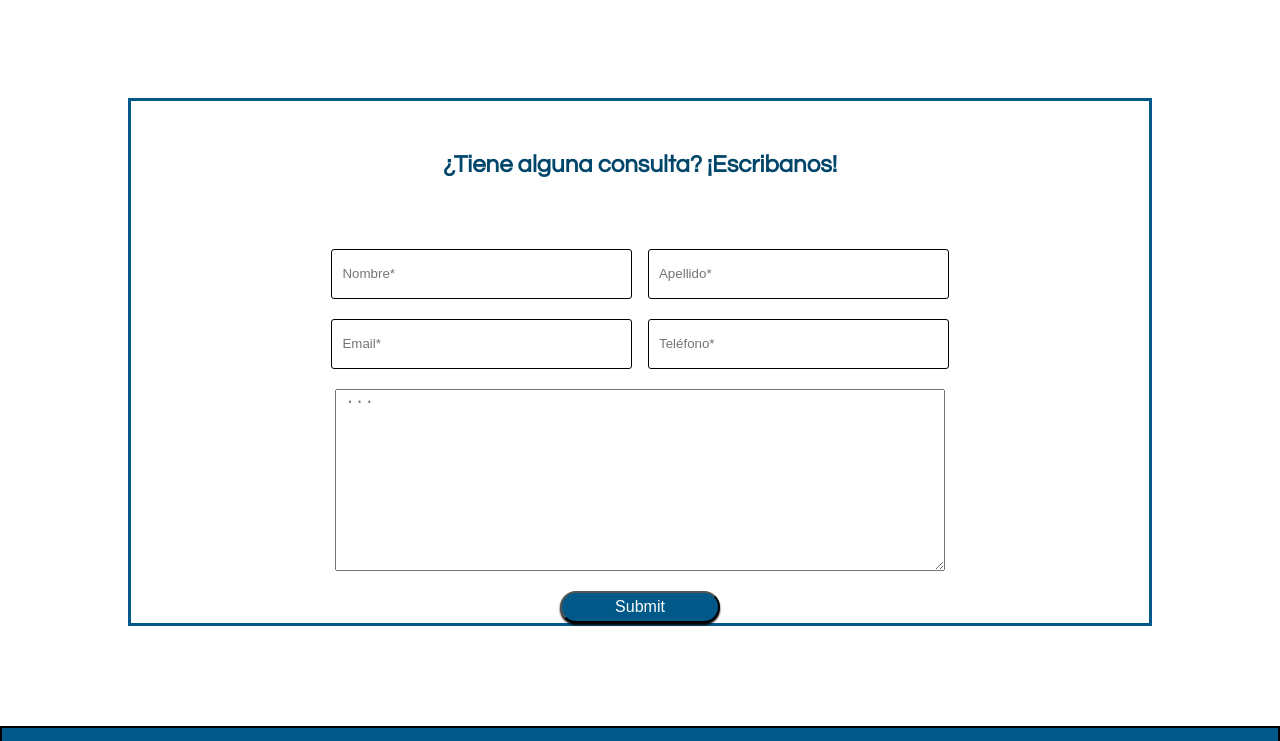
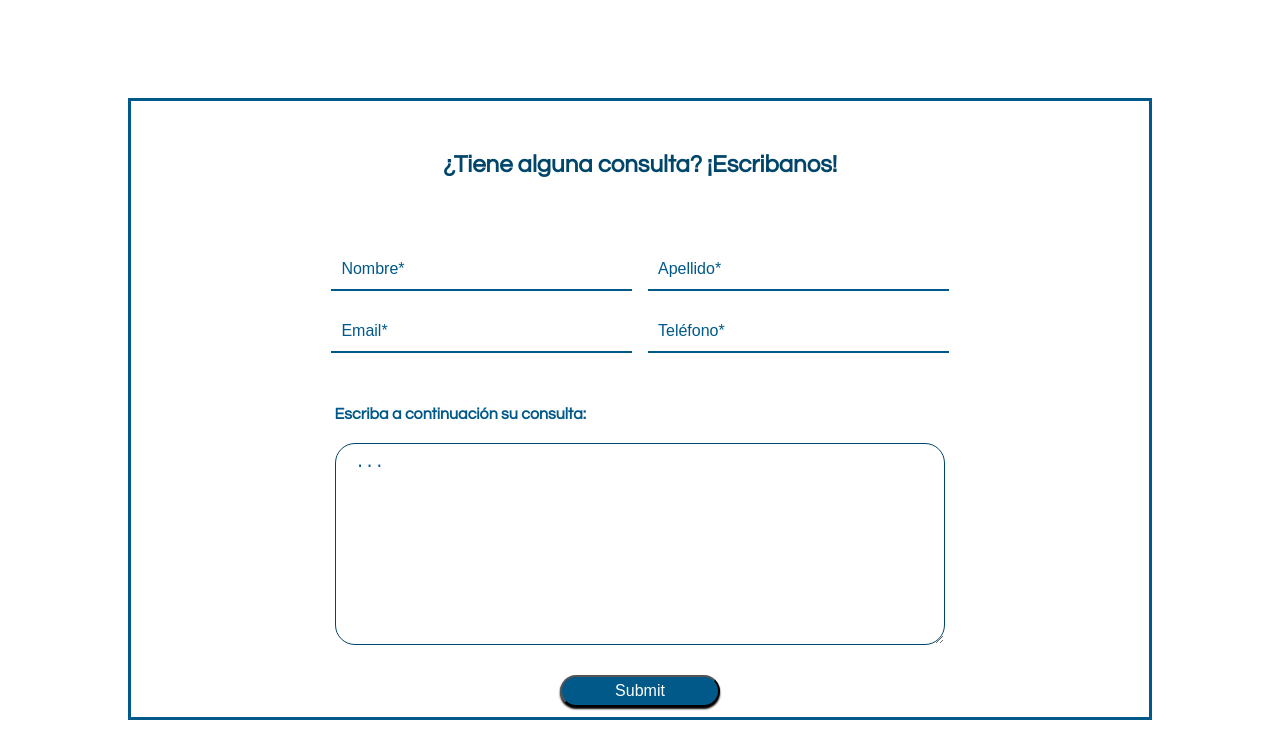
Before and after one commit to cristobalhiza/SyN-Abogados, a plain HTML site: page pages/contacto.html in a window 1280 px wide. Shown: the part 839-1580 px from the top of the page. Drawn offline with Linux system fonts and the light colour scheme.

Commit message:
se agrega estilos al form

```diff
--- a/pages/contacto.html
+++ b/pages/contacto.html
@@ -69,11 +69,11 @@
         <!-- CONTACT FORM -->
             <form action="" id="contactForm" class="contact-form">
                 <h2 class="contact-heading">¿Tiene alguna consulta? ¡Escribanos!</h2>
-                <input class="contact-form__input contact-form__input1" type="text" placeholder="Nombre*">
-                <input class="contact-form__input contact-form__input2" type="text" placeholder="Apellido*">
-                <input class="contact-form__input contact-form__input3" type="email" placeholder="Email*">
-                <input class="contact-form__input contact-form__input4" type="tel" placeholder="Teléfono*">
-                <label for="consulta" class="contact-form__consulta-label">Escriba aquí su requerimiento</label>
+                <input class="contact-form__input contact-form__input1" type="text" placeholder="Nombre*" required>
+                <input class="contact-form__input contact-form__input2" type="text" placeholder="Apellido*" required>
+                <input class="contact-form__input contact-form__input3" type="email" placeholder="Email*" required>
+                <input class="contact-form__input contact-form__input4" type="tel" maxlength="9" placeholder="Teléfono*" required>
+                <label for="consulta" class="contact-form__consulta-label">Escriba a continuación su consulta:</label>
                 <textarea form="contactForm" id="consulta" class="contact-form__consulta" cols="30" rows="10" placeholder=" ..."></textarea>
                 <input type="submit" class="contact-form__submit">
             </form>
--- a/style.css
+++ b/style.css
@@ -408,15 +408,33 @@ ul li {
     min-width: 10rem;
     width: 60vw;
     max-width: 30rem;
-    height: 5rem;
-    padding: 1rem;
+    height: 3.2rem;
+    padding: 2rem 1rem;
+    border: none;
+    outline: none;
+    border-bottom: 2px solid var(--color-principal);
     background: #FFFFFF;
-    border-color: black;
-    border-width: 1px;
-    border-style: solid;
-    border-radius: 3px 3px 3px 3px;
     font-weight: 400;
     text-align: left;
+    transition: 0.4 linear;
+    font-size: var(--size-texto);
+}
+
+.contact-form__input:focus, .contact-form__input:valid {
+    background-color: #e6f6ff;
+    color: black;
+    border-radius: 20px;
+}
+
+::placeholder {
+    color: var(--color-principal);
+}
+
+.contact-form__consulta-label {
+    font-size: var(--size-texto);
+    color: var(--color-principal);
+    font-weight: 600;
+    margin-left: 1rem;
 }
 
 .contact-form__consulta {
@@ -424,11 +442,12 @@ ul li {
     display: inline-block;
     width: 60vw;
     max-width: 1000px;
+    border-color: #00456a;
+    border-radius: 20px;
+    padding: 1rem;
+    font-size: var(--size-texto);
 }
 
-.contact-form__consulta-label {
-    font-size: var(--size-texto);
-}
 
 .contact-form__submit {
     padding: 0.5rem;
@@ -439,6 +458,7 @@ ul li {
     font-size: var(--size-texto);
     border-radius: 2rem;
     box-shadow: 0 0.2rem 0.2rem 0 black;
+    margin: 1rem auto;
 }
 
 /* MEDIA QUERIES */
@@ -572,6 +592,7 @@ ul li {
         grid-template:  [heading-left] "heading heading" auto  [heading-right]
                         [input1-left] "input1  input2" auto    [input2-right]
                         [input3-left] "input3  input4" auto    [input4-right]
+                        [label-left]   "label label" auto    [label-right]
                         [textArea-left]"textArea textArea" auto[textArea-right]
                         [submit-left]	"submit submit" auto   [submit-right]
                         / auto auto;
@@ -607,7 +628,11 @@ ul li {
     }
 
     .contact-form__consulta-label {
-        display: none;
+        display: inline-block;
+        grid-area: label;
+        justify-self:left;
+        margin-left:20%;
+        margin-top: 3.2rem;
     }
 
     .contact-form__input {
```
